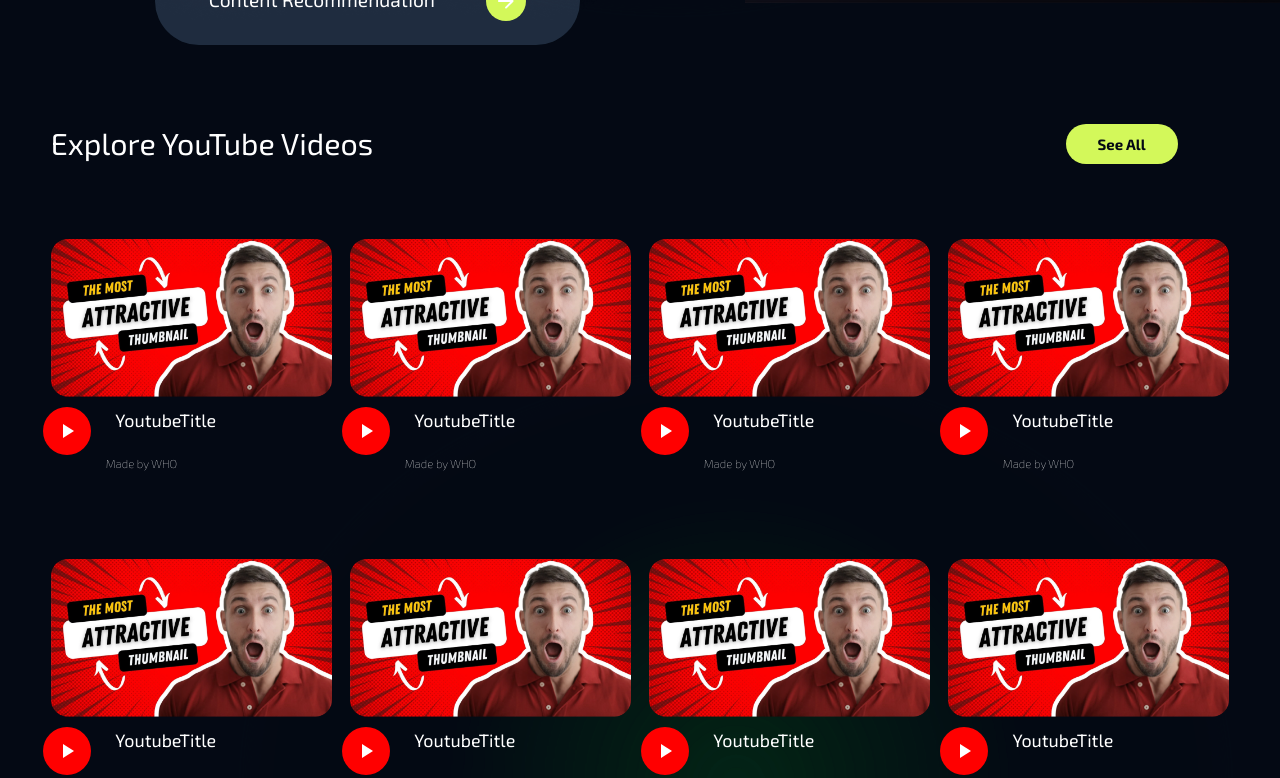
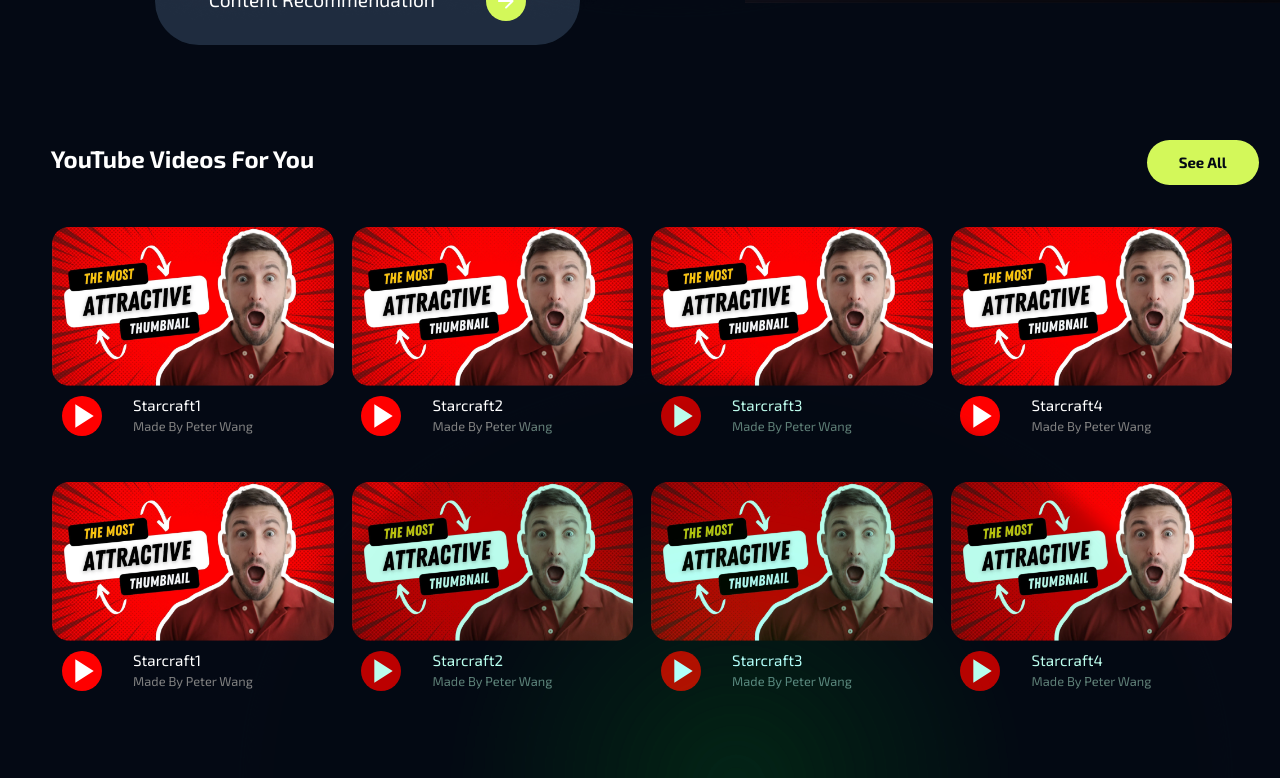
Before and after one commit to UOA-CS732-SE750-Students-2024/project-group-noble-nightingales, a React (Vite) app in the folder frontend/frontend-react/: page /explore in a window 1280 px wide. Shown: the part 1760-2538 px from the top of the page. Built offline with nearby package versions, Linux system fonts and the light colour scheme.

Commit message:
Explore YouTube refactored

```diff
--- a/frontend/frontend-react/src/Components/Explore/YoutubeRow/YouTubeRowCSS/YouTubeRow.css
+++ b/frontend/frontend-react/src/Components/Explore/YoutubeRow/YouTubeRowCSS/YouTubeRow.css
@@ -1,33 +1,19 @@
- .YoutubeRowContainer{
-    position: relative;
+.YouTubeRow-container{
     display: flex;
     flex-direction: column;
-    font-size: 2vw;
+    /* font-size: 2vw; */
     padding: 6.33vh ;
     padding-top: 0;
     z-index: 2;
 }
 
-.YoutubeRowContainer .sectionTitleList{
-    display: flex;
-    flex-direction: row;
-    list-style-type: none;
-    justify-content: space-between;
-    margin:0;
-    padding: 0;
-    margin-bottom: 9vh;
-}
-
-.YoutubeRowContainer .sectionTitleList .sectionTitileName{
-    font-size: 3.8vh;
-}
-
-.YoutubeRowContainer .sectionTitleList .SectionTitleLink a{
+.YouTubeRow-container .navigationAllLink{
+    position: absolute;
     font-weight: bold;
     font-size: 1.87vh;
     text-decoration: none;
-    padding-left:  1.86vh;
-    margin-right: 6.47vh;
+    margin-left: 137vh;
+    margin-top: 2.4vh;
     background-color: #D3F85A; /* The green background color */
     padding: 1.4vh 4vh; /* Padding inside the button */
     border-radius:  3vh; /* The rounded corners */
@@ -35,79 +21,61 @@
     transition:  background-color 0.7s ease, font-size 0.5s ease, text-decoration 0.5s ease;
 }
 
-.YoutubeRowContainer .sectionTitleList .SectionTitleLink a:hover{
-    background-color: rgb(255, 0, 0);
-    border-color: red;
+.YouTubeRow-container .navigationAllLink:hover{
+    background-color: green;
+    border-color: green;
 }
 
-.YoutubeRowContainer .firstYoutubeRow{
+.YouTubeRow-container .video{
     display: flex;
-    flex-direction: row;
-    list-style-type: none;
-    justify-content: space-between;
-    margin:0;
-    padding: 0;
-    height:30vh;
+    flex-direction: column;
 }
 
-.YoutubeRowContainer  .secondYoutubeRow{
+.YouTubeRow-container .videoList{
     display: flex;
-    flex-direction: row;
     list-style-type: none;
-    justify-content: space-between;
-    margin:0;
-    padding: 0;
-    margin-top: 10vh;
-    height:30vh;
+    padding-top: 1.8vh;
+    margin-left: -3vw
 }
 
-.YoutubeRowContainer .insideYoutubeList{
+.YouTubeRow-container .videoList .videoListElement{
     display: flex;
     flex-direction: column;
-    list-style-type: none;
-    margin:0;
-    padding: 0;
+    align-items: center;
+    padding-right: 1.4vw; /* element gap*/
 }
 
-.YoutubeRowContainer .insideYoutubeList img {
+.YouTubeRow-container .videoList .videoListElement .videoImage{
+    display: flex;
+    flex-direction: column;
+    align-items: center;
     width: 22vw;
     transition: width 0.5s ease-in-out;
 }
 
-.YoutubeRowContainer .insideYoutubeList img:hover {
+.YouTubeRow-container .videoList .videoListElement .videoImage:hover {
     width: 24vw;
 }
 
-.YoutubeRowContainer .insideYoutubeList .titleList{
+.YouTubeRow-container .videoList .videoInfo-container{
     display: flex;
-    flex-direction: row;
-    list-style-type: none;
-    margin:0;
-    padding: 0;
+    margin-top: 1vh;
 }
 
-.YoutubeRowContainer .insideYoutubeList .author{
-    margin:0;
-    padding: 0;
-    font-size: 0.9vw;
-    font-weight: 100;
-    margin-left: 4.3vw;
-    margin-top: -3vh;
-}
-
-.YoutubeRowContainer .insideYoutubeList .titleList .titleName{
-    font-size: 1.4vw;
-}
-
-.YoutubeRowContainer .insideYoutubeList .titleList .playButton {
+.YouTubeRow-container .videoList .videoInfo-container .playArrow{
+    position: absolute;
     transform: translate(-50%, -50%);
     background-color: red;
     border-radius: 50%;
-    width: 48px; /* Adjust the width to fit the design */
-    height: 48px; /* Adjust the height to fit the design */
+    width: 40px; /* Adjust the width to fit the design */
+    height: 40px; /* Adjust the height to fit the design */
     display: flex;
-    align-items: center;
-    justify-content: center;
-    margin-top: 3vh;
-    margin-left: 1.3vw;
+    margin-left: -4vw;
+    margin-top: 2.7vh;
 }
+
+.YouTubeRow-container .videoList .videoInfo{
+    display: flex;
+    flex-direction: column;
+    align-items: self-start;
+}
--- a/frontend/frontend-react/src/Components/Explore/YoutubeRow/YoutubeRow.jsx
+++ b/frontend/frontend-react/src/Components/Explore/YoutubeRow/YoutubeRow.jsx
@@ -4,162 +4,66 @@ import YouTubeCover from "../../../assets/YouTubeCover.png";
 import { NavLink } from "react-router-dom";
 
 export default function YouTubeRow() {
+  // Might need to refactor dummy data lists alongside subsequent <li> components to reduce code duplication
+  const dummyTopVideos = [
+    {
+      imageURL: YouTubeCover,
+      name: "Starcraft1",
+      author: "Peter Wang",
+    },
+    {
+      imageURL: YouTubeCover,
+      name: "Starcraft2",
+      author: "Peter Wang",
+    },
+    {
+      imageURL: YouTubeCover,
+      name: "Starcraft3",
+      author: "Peter Wang",
+    },
+    {
+      imageURL: YouTubeCover,
+      name: "Starcraft4",
+      author: "Peter Wang",
+    },
+  ];
+
+  // Function to render the video list
+  const renderVideoList = (videos) => {
+    return (
+      <ul className="videoList">
+        {videos.map((topVideo) => (
+          <li className="videoListElement" key={topVideo.name}>
+            <NavLink to="/youtube">
+              <img
+                className="videoImage"
+                src={topVideo.imageURL}
+                alt={topVideo.name}
+              />
+            </NavLink>
+            <div className="videoInfo-container">
+              <PlayArrowIcon className="playArrow" />
+              <div className="videoInfo">
+                <span style={{ fontSize: "1.9vh" }}>{topVideo.name}</span>
+                <span style={{ fontSize: "1.6vh", color: "gray" }}>
+                  Made By {topVideo.author}
+                </span>
+              </div>
+            </div>
+          </li>
+        ))}
+      </ul>
+    );
+  };
+
   return (
-    <div className="YoutubeRowContainer">
-      <ul className="sectionTitleList">
-        <li className="sectionTitileName">Explore YouTube Videos</li>
-        <li className="SectionTitleLink">
-          <NavLink to="/youtube"> See All </NavLink>
-        </li>
-      </ul>
-      <ul className="firstYoutubeRow">
-        <li>
-          <ul className="insideYoutubeList">
-            <li>
-              <NavLink to="/youtube">
-                <img src={YouTubeCover} alt="Cover" />
-              </NavLink>
-            </li>
-            <li>
-              <ul className="titleList">
-                <li className="playButton">
-                  <PlayArrowIcon />
-                </li>
-                <li className="titleName">YoutubeTitle</li>
-              </ul>
-            </li>
-            <li className="author">Made by WHO</li>
-          </ul>
-        </li>
-        <li>
-          <ul className="insideYoutubeList">
-            <li>
-              <NavLink to="/youtube">
-                <img src={YouTubeCover} alt="Cover" />
-              </NavLink>
-            </li>
-            <li>
-              <ul className="titleList">
-                <li className="playButton">
-                  <PlayArrowIcon />
-                </li>
-                <li className="titleName">YoutubeTitle</li>
-              </ul>
-            </li>
-            <li className="author">Made by WHO</li>
-          </ul>
-        </li>
-        <li>
-          <ul className="insideYoutubeList">
-            <li>
-              <NavLink to="/youtube">
-                <img src={YouTubeCover} alt="Cover" />
-              </NavLink>
-            </li>
-            <li>
-              <ul className="titleList">
-                <li className="playButton">
-                  <PlayArrowIcon />
-                </li>
-                <li className="titleName">YoutubeTitle</li>
-              </ul>
-            </li>
-            <li className="author">Made by WHO</li>
-          </ul>
-        </li>
-        <li>
-          <ul className="insideYoutubeList">
-            <li>
-              <NavLink to="/youtube">
-                <img src={YouTubeCover} alt="Cover" />
-              </NavLink>
-            </li>
-            <li>
-              <ul className="titleList">
-                <li className="playButton">
-                  <PlayArrowIcon />
-                </li>
-                <li className="titleName">YoutubeTitle</li>
-              </ul>
-            </li>
-            <li className="author">Made by WHO</li>
-          </ul>
-        </li>
-      </ul>
-      <ul className="secondYoutubeRow">
-        <li>
-          <ul className="insideYoutubeList">
-            <li>
-              <NavLink to="/youtube">
-                <img src={YouTubeCover} alt="Cover" />
-              </NavLink>
-            </li>
-            <li>
-              <ul className="titleList">
-                <li className="playButton">
-                  <PlayArrowIcon />
-                </li>
-                <li className="titleName">YoutubeTitle</li>
-              </ul>
-            </li>
-            <li className="author">Made by WHO</li>
-          </ul>
-        </li>
-        <li>
-          <ul className="insideYoutubeList">
-            <li>
-              <NavLink to="/youtube">
-                <img src={YouTubeCover} alt="Cover" />
-              </NavLink>
-            </li>
-            <li>
-              <ul className="titleList">
-                <li className="playButton">
-                  <PlayArrowIcon />
-                </li>
-                <li className="titleName">YoutubeTitle</li>
-              </ul>
-            </li>
-            <li className="author">Made by WHO</li>
-          </ul>
-        </li>
-        <li>
-          <ul className="insideYoutubeList">
-            <li>
-              <NavLink to="/youtube">
-                <img src={YouTubeCover} alt="Cover" />
-              </NavLink>
-            </li>
-            <li>
-              <ul className="titleList">
-                <li className="playButton">
-                  <PlayArrowIcon />
-                </li>
-                <li className="titleName">YoutubeTitle</li>
-              </ul>
-            </li>
-            <li className="author">Made by WHO</li>
-          </ul>
-        </li>
-        <li>
-          <ul className="insideYoutubeList">
-            <li>
-              <NavLink to="/youtube">
-                <img src={YouTubeCover} alt="Cover" />
-              </NavLink>
-            </li>
-            <li>
-              <ul className="titleList">
-                <li className="playButton">
-                  <PlayArrowIcon />
-                </li>
-                <li className="titleName">YoutubeTitle</li>
-              </ul>
-            </li>
-            <li className="author">Made by WHO</li>
-          </ul>
-        </li>
-      </ul>
+    <div className="YouTubeRow-container">
+      <h2>YouTube Videos For You</h2>
+      <NavLink className="navigationAllLink" to="/youtube">
+        See All
+      </NavLink>
+      {renderVideoList(dummyTopVideos)}
+      {renderVideoList(dummyTopVideos)}
     </div>
   );
 }
```
